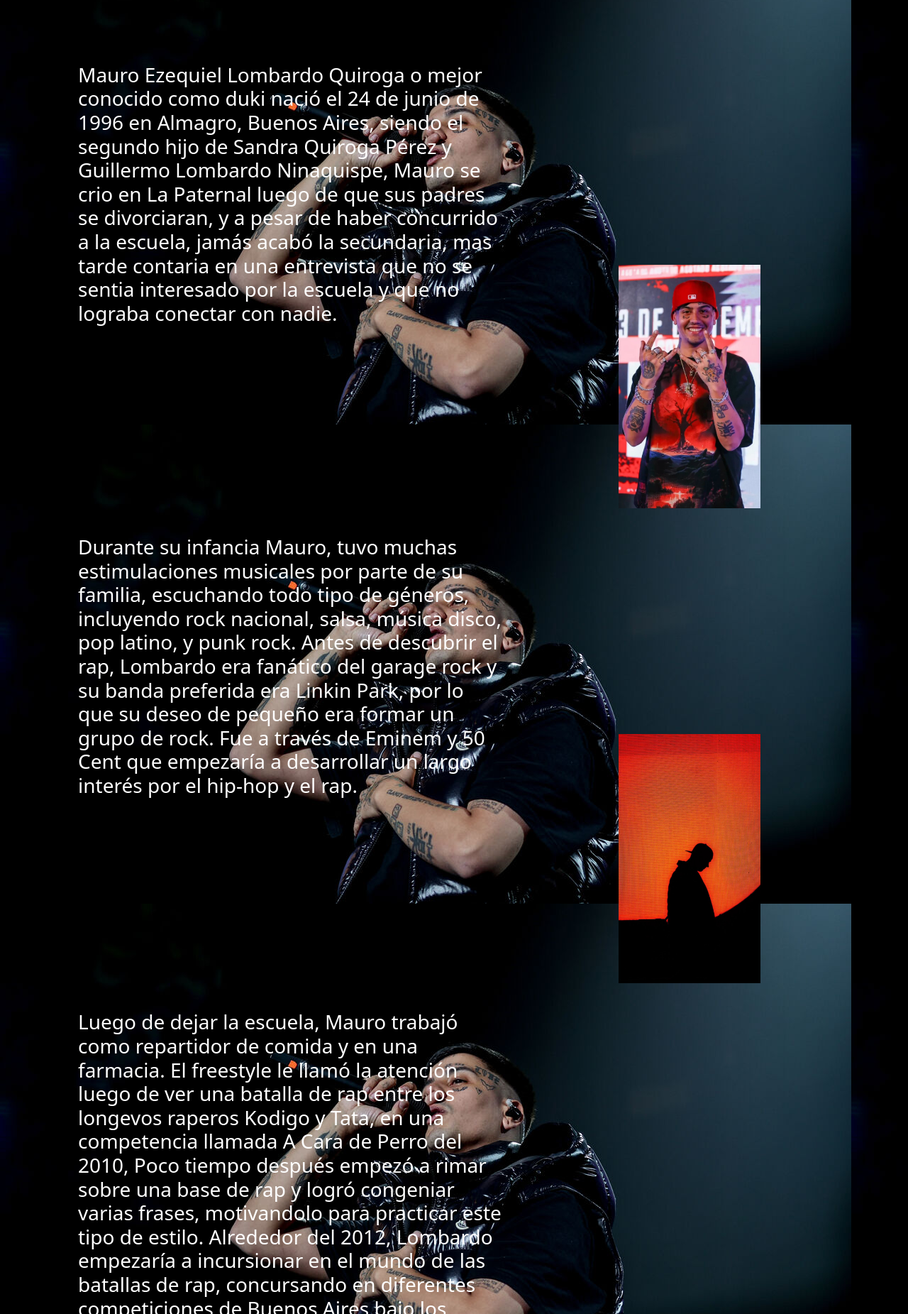
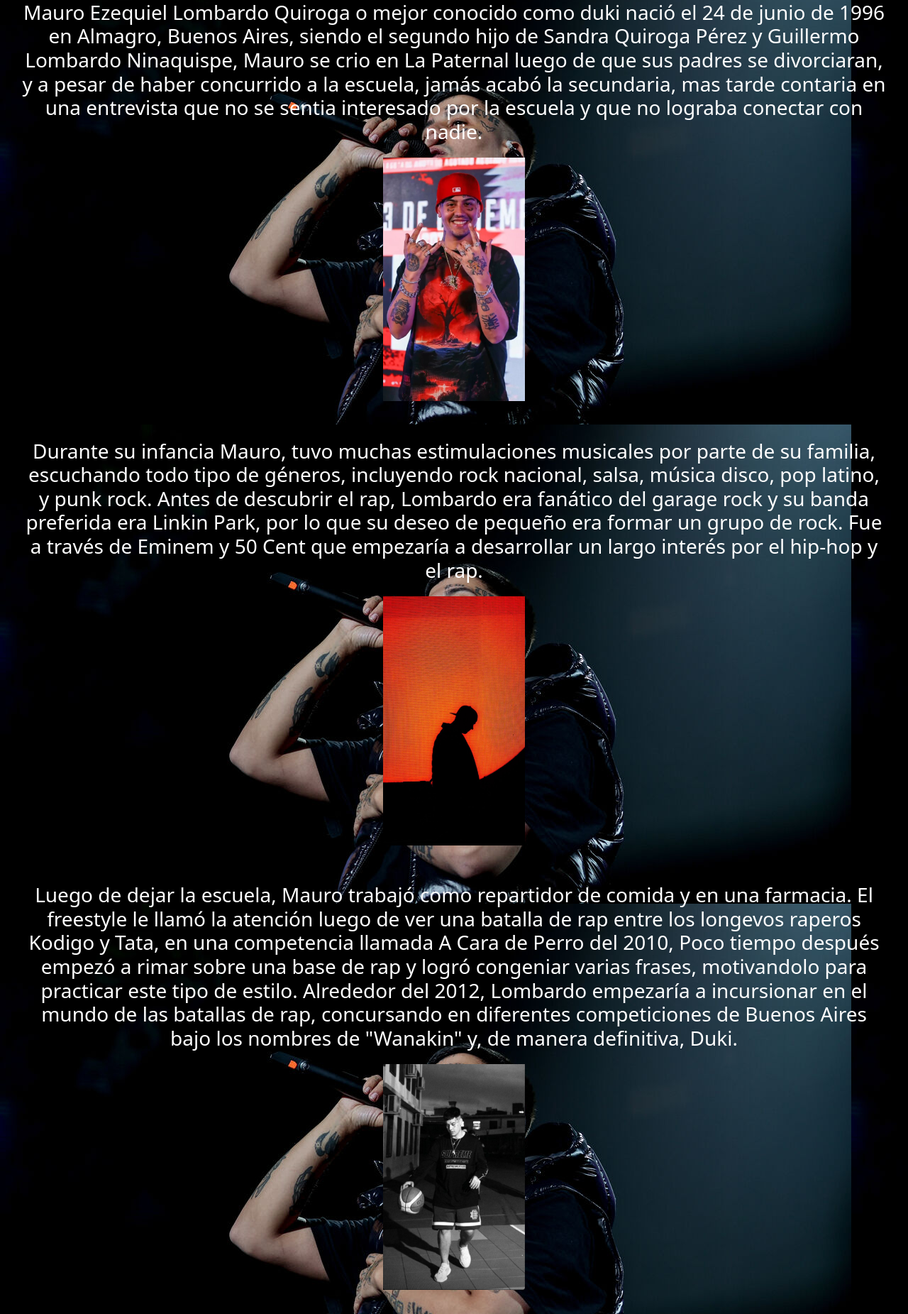
Before and after one commit to MateoDelca/PF-Del-Canto, a plain HTML site: page pages/Info.html in a window 1280 px wide. Shown: the part 166-2017 px from the top of the page at 71% size. Drawn offline with nearby package versions, Linux system fonts and the light colour scheme.

Commit message:
segunda version

```diff
--- a/css/Estilo.css
+++ b/css/Estilo.css
@@ -269,46 +269,34 @@ DISCOS --------------------------------------------------------
 Informacion --------------------------------------------------------
 .infosobreduki{
     text-align: center;
-    padding: 30px;
+    margin: 10px;
+    padding: 10px;
 }
 .dukiinfo1{
-    text-align: left;
-    width: 50rem;
-    padding: 100px;
-    display: inline-block
+    text-align: center;
+    margin: 10px;
+    padding: 10px;
 }
 .fotoinfoduki1{
     width: 200px;
-    position: relative;
-    left: 50px;
-    margin: 5px;
-    top: 100px;
 }
 .dukiinfo2{
-    text-align: left;
-    width: 50rem;
-    padding: 100px;
-    display: inline-block
+    text-align: center;
+    margin: 10px;
+    padding: 10px;
 }
 .fotoinfoduki2{
     width: 200px;
-    position: relative;
-    left: 50px;
-    margin: 5px;
-    top: 100px;
+
 }
 .dukiinfo3{
-    text-align: left;
-    width: 50rem;
-    padding: 100px;
-    display: inline-block
+    text-align: center;
+    margin: 10px;
+    padding: 10px;
 }
 .fotoinfoduki3{
     width: 200px;
-    position: relative;
-    left: 50px;
-    margin: 5px;
-    top: 100px;
+
 }
 .dukiinfo4{
     text-align: center;
@@ -323,6 +311,7 @@ Informacion --------------------------------------------------------
     background-image: url(../Fotos/DukiFondo1.jpg);
     color: white;
     padding: 10px;
+    text-align: center;
 }
 
 
@@ -340,17 +329,17 @@ MERCH --------------------------------------------------------
 .fotoMerch1{
     width: 250px;
     position: relative;
-    left: 350px;
+    right: 20px;
 }
 .merch2{
     width: 250px;
     position: relative;
-    left: 450px;
+
 }
 .merch3{
     width: 250px;
     position: relative;
-    left: 525px;
+    left: 20px;
 }
 .h3merch{
     text-align: center;
@@ -370,6 +359,7 @@ MERCH --------------------------------------------------------
     background-repeat: no-repeat;
     background-size: cover;
     padding: 5px;
+    text-align: center;
 }
 
 
--- a/pages/Info.html
+++ b/pages/Info.html
@@ -39,7 +39,7 @@
           </nav>
     </header>
     <main class="mainInfo">
-        <h1 class="infosobreduki"><strong>Sus comienzos</strong></h1>
+        <h1 id="infosobreduki" class="infosobreduki"><strong>Sus comienzos</strong></h1>
         <h3>
             <p class="dukiinfo1">Mauro Ezequiel Lombardo Quiroga o mejor conocido como duki nació el 24 de junio de 1996 en Almagro, Buenos Aires, siendo el segundo hijo de Sandra Quiroga Pérez y Guillermo Lombardo Ninaquispe, Mauro se crio en La Paternal luego de que sus padres se divorciaran, y a pesar de haber concurrido a la escuela, jamás acabó la secundaria, mas tarde contaria en una entrevista que no se sentia interesado por la escuela y que no lograba conectar con nadie.</p>
             <img src="../Fotos/Duki_info1.jpg" alt="" class="fotoinfoduki1">
```
